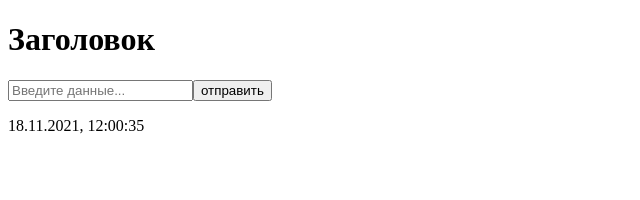
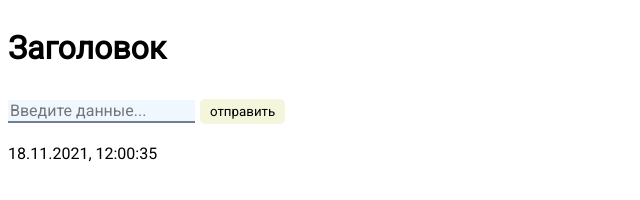
Before and after one commit to vladimirmuratov/test, a plain HTML site: page index.html in a window 1280 px wide. Shown: the whole page, without its empty margins (0-640 px from the left). Drawn offline with Linux system fonts and the light colour scheme.

Commit message:
add style

```diff
--- a/index.html
+++ b/index.html
@@ -6,6 +6,7 @@
           content="width=device-width, user-scalable=no, initial-scale=1.0, maximum-scale=1.0, minimum-scale=1.0">
     <meta http-equiv="X-UA-Compatible" content="ie=edge">
     <title>Document</title>
+    <link rel="stylesheet" href="style.css">
 </head>
 <body>
 <script src="index.js"></script>
--- a/index.js
+++ b/index.js
@@ -22,7 +22,8 @@ function createContainer() {
         inputValue.textContent = `Вы ввели: ${document.querySelector("input[name='input']").value}`
     })
 
-    const inputValue = document.createElement('p')
+    const inputValue = document.createElement('span')
+    inputValue.className = 'inputValue'
 
     container.prepend(inputValue)
     container.prepend(form)
--- /dev/null
+++ b/style.css
@@ -0,0 +1,32 @@
+@import url('https://fonts.googleapis.com/css2?family=Roboto&display=swap');
+
+* {
+    box-sizing: border-box;
+    font-family: "Roboto", sans-serif;
+}
+
+#container{
+    display: flex;
+    flex-direction: column;
+    align-items: flex-start;
+    gap: 10px;
+}
+
+button {
+    padding: 5px 10px;
+    border: none;
+    border-radius: 5px;
+    background: beige;
+    margin-left: 5px;
+}
+
+input {
+    border: none;
+    border-bottom: 2px solid slategrey;
+    background: aliceblue;
+    font-size: 16px;
+}
+
+.inputValue{
+    background: aquamarine;
+}
```
